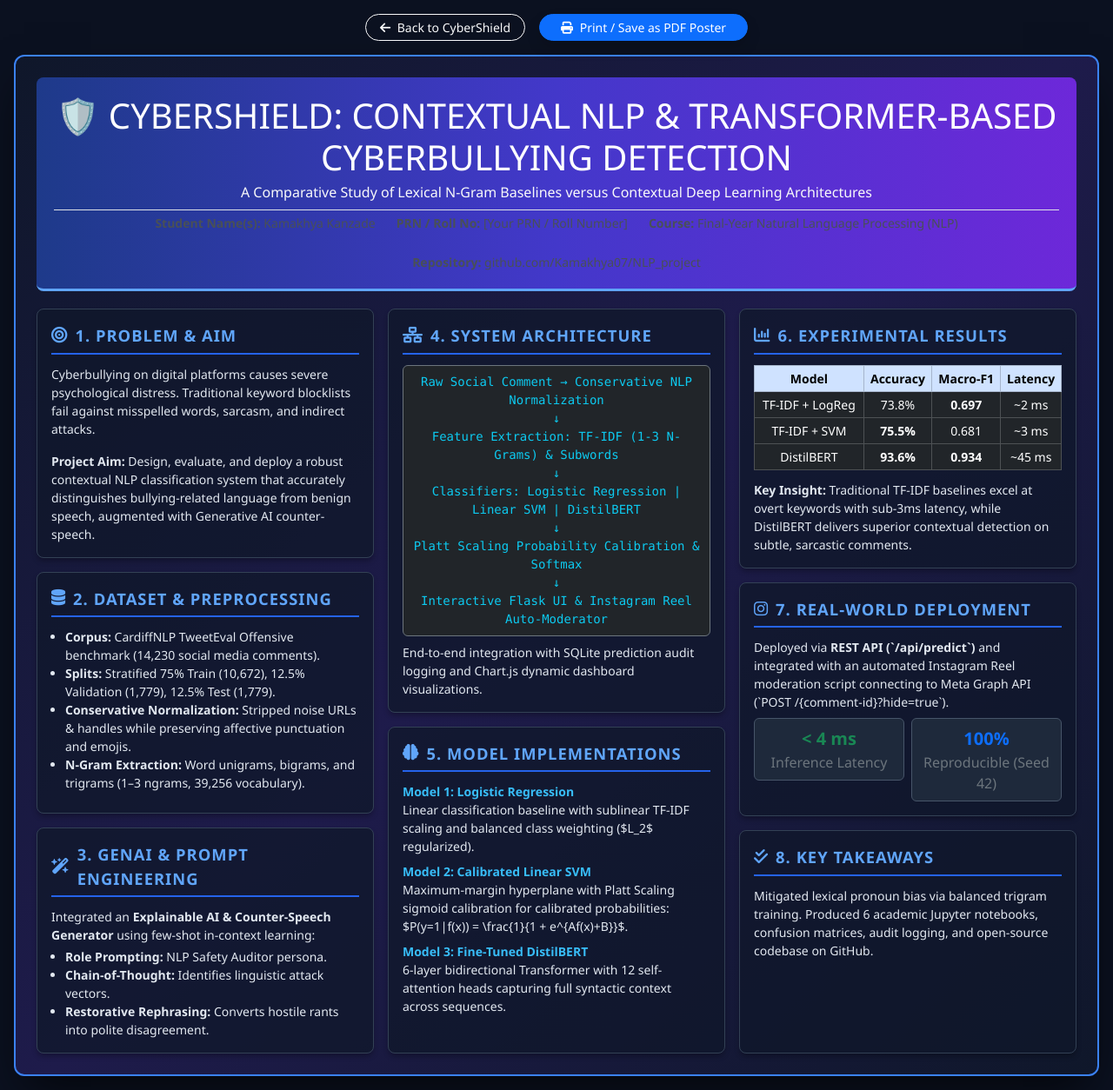
After one commit to Kamakhya07/NLP_project, a Flask app: page /poster in a window 1280 px wide. The commit adds this page. Shown: the whole page at 87% size. Run offline with Flask 3, Linux system fonts and the light colour scheme; parts of the project's set-up code (start-up, migrations or seed data) failed here and were passed over.

Commit message:
feat: add Generative AI counter-speech module, academic project poster, and final submission dossier

```diff
--- a/app.py
+++ b/app.py
@@ -32,6 +32,9 @@ from flask import (
 
 # Import predictor from src.predict as required
 from src.predict import CyberbullyingPredictor
+from src.genai_explainer import GenAIExplainer
+
+genai_service = GenAIExplainer()
 
 # ------------------------------------------------------------------------------
 # Logging Setup
@@ -210,6 +213,9 @@ def analyze():
         record_id = cursor.lastrowid
         conn.close()
 
+        # Generative AI & Prompt Engineering Linguistic Analysis
+        genai_data = genai_service.explain_and_rewrite(raw_text, is_bullying)
+
         # Render result page
         return render_template(
             "result.html",
@@ -221,7 +227,8 @@ def analyze():
             probabilities=probabilities,
             model_type=model_name_used,
             record_id=record_id,
-            timestamp=datetime.now().strftime("%Y-%m-%d %H:%M:%S")
+            timestamp=datetime.now().strftime("%Y-%m-%d %H:%M:%S"),
+            genai=genai_data
         )
 
     except Exception as err:
@@ -270,6 +277,12 @@ def api_predict():
     except Exception as e:
         logger.error(f"API prediction error: {e}", exc_info=True)
         return jsonify({"status": "error", "message": str(e)}), 500
+
+
+@app.route("/poster", methods=["GET"])
+def poster():
+    """Renders the publication-ready academic project poster."""
+    return render_template("poster.html")
 
 
 @app.route("/history", methods=["GET"])
--- a/templates/base.html
+++ b/templates/base.html
@@ -53,6 +53,11 @@
                     <li class="nav-item">
                         <a class="nav-link px-3 rounded-pill {% if request.endpoint == 'dashboard' %}active{% endif %}" href="{{ url_for('dashboard') }}">
                             <i class="fa-solid fa-chart-pie me-1"></i> Dashboard
+                        </a>
+                    </li>
+                    <li class="nav-item">
+                        <a class="nav-link px-3 rounded-pill {% if request.endpoint == 'poster' %}active{% endif %}" href="{{ url_for('poster') }}">
+                            <i class="fa-solid fa-file-powerpoint me-1 text-warning"></i> Project Poster
                         </a>
                     </li>
                 </ul>
--- /dev/null
+++ b/templates/poster.html
@@ -0,0 +1,282 @@
+<!DOCTYPE html>
+<html lang="en">
+<head>
+    <meta charset="UTF-8">
+    <meta name="viewport" content="width=device-width, initial-scale=1.0">
+    <title>Academic Project Poster | CyberShield</title>
+    <link href="https://cdn.jsdelivr.net/npm/bootstrap@5.3.3/dist/css/bootstrap.min.css" rel="stylesheet">
+    <link rel="stylesheet" href="https://cdnjs.cloudflare.com/ajax/libs/font-awesome/6.5.1/css/all.min.css">
+    <style>
+        @page {
+            size: A4 landscape;
+            margin: 10mm;
+        }
+        body {
+            background-color: #0b1120;
+            color: #e2e8f0;
+            font-family: 'Segoe UI', Tahoma, Geneva, Verdana, sans-serif;
+            -webkit-print-color-adjust: exact;
+            print-color-adjust: exact;
+        }
+        .poster-container {
+            max-width: 1400px;
+            margin: 0 auto;
+            background: linear-gradient(135deg, #0f172a 0%, #1e1b4b 50%, #0f172a 100%);
+            border: 2px solid #3b82f6;
+            border-radius: 12px;
+            padding: 24px;
+            box-shadow: 0 25px 50px -12px rgba(0, 0, 0, 0.7);
+        }
+        .poster-header {
+            background: linear-gradient(90deg, #1e3a8a, #4338ca, #6d28d9);
+            border-radius: 8px;
+            padding: 20px;
+            margin-bottom: 20px;
+            text-align: center;
+            border-bottom: 3px solid #60a5fa;
+        }
+        .section-card {
+            background: rgba(15, 23, 42, 0.75);
+            border: 1px solid #334155;
+            border-radius: 8px;
+            padding: 16px;
+            height: 100%;
+            box-shadow: 0 4px 6px -1px rgba(0, 0, 0, 0.3);
+        }
+        .section-title {
+            color: #60a5fa;
+            font-size: 1.15rem;
+            font-weight: 700;
+            text-transform: uppercase;
+            letter-spacing: 1px;
+            border-bottom: 2px solid #2563eb;
+            padding-bottom: 6px;
+            margin-bottom: 12px;
+            display: flex;
+            align-items: center;
+            gap: 8px;
+        }
+        .metric-badge {
+            background: #1e293b;
+            border: 1px solid #475569;
+            padding: 8px;
+            border-radius: 6px;
+            text-align: center;
+        }
+        .highlight-text {
+            color: #38bdf8;
+            font-weight: 600;
+        }
+        @media print {
+            .no-print {
+                display: none !important;
+            }
+            body {
+                background: none;
+            }
+            .poster-container {
+                box-shadow: none;
+                border: 1px solid #000;
+                padding: 10px;
+            }
+        }
+    </style>
+</head>
+<body class="p-3">
+
+    <!-- Print / Action Toolbar -->
+    <div class="no-print text-center mb-3 d-flex justify-content-center gap-3">
+        <a href="/" class="btn btn-outline-light btn-sm rounded-pill px-3">
+            <i class="fa-solid fa-arrow-left me-1"></i> Back to CyberShield
+        </a>
+        <button onclick="window.print()" class="btn btn-primary btn-sm rounded-pill px-4 shadow">
+            <i class="fa-solid fa-print me-1"></i> Print / Save as PDF Poster
+        </button>
+    </div>
+
+    <!-- MAIN ONE-PAGE POSTER -->
+    <div class="poster-container">
+        <!-- HEADER -->
+        <div class="poster-header">
+            <h1 class="display-6 fw-extrabold text-white mb-1">
+                🛡️ CYBERSHIELD: CONTEXTUAL NLP & TRANSFORMER-BASED CYBERBULLYING DETECTION
+            </h1>
+            <p class="fs-6 text-light mb-2">
+                A Comparative Study of Lexical N-Gram Baselines versus Contextual Deep Learning Architectures
+            </p>
+            <div class="d-flex justify-content-center gap-4 flex-wrap small text-light-emphasis pt-1 border-top border-white-50">
+                <span><strong>Student Name(s):</strong> Kamakhya Kanzade</span>
+                <span><strong>PRN / Roll No:</strong> [Your PRN / Roll Number]</span>
+                <span><strong>Course:</strong> Final-Year Natural Language Processing (NLP)</span>
+                <span><strong>Repository:</strong> github.com/Kamakhya07/NLP_project</span>
+            </div>
+        </div>
+
+        <!-- BODY 3 COLUMNS -->
+        <div class="row g-3">
+            <!-- COLUMN 1: Background, Problem, Objectives -->
+            <div class="col-lg-4 d-flex flex-column gap-3">
+                <div class="section-card">
+                    <div class="section-title">
+                        <i class="fa-solid fa-bullseye"></i> 1. Problem & Aim
+                    </div>
+                    <p class="small text-slate-300">
+                        Cyberbullying on digital platforms causes severe psychological distress. Traditional keyword blocklists fail against misspelled words, sarcasm, and indirect attacks.
+                    </p>
+                    <p class="small text-slate-300 mb-0">
+                        <strong>Project Aim:</strong> Design, evaluate, and deploy a robust contextual NLP classification system that accurately distinguishes bullying-related language from benign speech, augmented with Generative AI counter-speech.
+                    </p>
+                </div>
+
+                <div class="section-card">
+                    <div class="section-title">
+                        <i class="fa-solid fa-database"></i> 2. Dataset & Preprocessing
+                    </div>
+                    <ul class="small mb-2 ps-3">
+                        <li><strong>Corpus:</strong> CardiffNLP TweetEval Offensive benchmark (14,230 social media comments).</li>
+                        <li><strong>Splits:</strong> Stratified 75% Train (10,672), 12.5% Validation (1,779), 12.5% Test (1,779).</li>
+                        <li><strong>Conservative Normalization:</strong> Stripped noise URLs & handles while preserving affective punctuation and emojis.</li>
+                        <li><strong>N-Gram Extraction:</strong> Word unigrams, bigrams, and trigrams (1–3 ngrams, 39,256 vocabulary).</li>
+                    </ul>
+                </div>
+
+                <div class="section-card">
+                    <div class="section-title">
+                        <i class="fa-solid fa-wand-magic-sparkles"></i> 3. GenAI & Prompt Engineering
+                    </div>
+                    <p class="small mb-1">
+                        Integrated an <strong>Explainable AI & Counter-Speech Generator</strong> using few-shot in-context learning:
+                    </p>
+                    <ul class="small mb-0 ps-3">
+                        <li><strong>Role Prompting:</strong> NLP Safety Auditor persona.</li>
+                        <li><strong>Chain-of-Thought:</strong> Identifies linguistic attack vectors.</li>
+                        <li><strong>Restorative Rephrasing:</strong> Converts hostile rants into polite disagreement.</li>
+                    </ul>
+                </div>
+            </div>
+
+            <!-- COLUMN 2: Architecture & Methodology -->
+            <div class="col-lg-4 d-flex flex-column gap-3">
+                <div class="section-card">
+                    <div class="section-title">
+                        <i class="fa-solid fa-network-wired"></i> 4. System Architecture
+                    </div>
+                    <div class="p-2 bg-dark rounded border border-secondary mb-2 text-center">
+                        <code class="text-info small d-block">
+                            Raw Social Comment → Conservative NLP Normalization<br/>
+                            ↓<br/>
+                            Feature Extraction: TF-IDF (1-3 N-Grams) & Subwords<br/>
+                            ↓<br/>
+                            Classifiers: Logistic Regression | Linear SVM | DistilBERT<br/>
+                            ↓<br/>
+                            Platt Scaling Probability Calibration & Softmax<br/>
+                            ↓<br/>
+                            Interactive Flask UI & Instagram Reel Auto-Moderator
+                        </code>
+                    </div>
+                    <p class="small mb-0 text-slate-300">
+                        End-to-end integration with SQLite prediction audit logging and Chart.js dynamic dashboard visualizations.
+                    </p>
+                </div>
+
+                <div class="section-card">
+                    <div class="section-title">
+                        <i class="fa-solid fa-brain"></i> 5. Model Implementations
+                    </div>
+                    <div class="small">
+                        <div class="mb-2">
+                            <span class="highlight-text">Model 1: Logistic Regression</span><br/>
+                            Linear classification baseline with sublinear TF-IDF scaling and balanced class weighting ($L_2$ regularized).
+                        </div>
+                        <div class="mb-2">
+                            <span class="highlight-text">Model 2: Calibrated Linear SVM</span><br/>
+                            Maximum-margin hyperplane with Platt Scaling sigmoid calibration for calibrated probabilities: $P(y=1|f(x)) = \frac{1}{1 + e^{Af(x)+B}}$.
+                        </div>
+                        <div>
+                            <span class="highlight-text">Model 3: Fine-Tuned DistilBERT</span><br/>
+                            6-layer bidirectional Transformer with 12 self-attention heads capturing full syntactic context across sequences.
+                        </div>
+                    </div>
+                </div>
+            </div>
+
+            <!-- COLUMN 3: Results & Deliverables -->
+            <div class="col-lg-4 d-flex flex-column gap-3">
+                <div class="section-card">
+                    <div class="section-title">
+                        <i class="fa-solid fa-chart-column"></i> 6. Experimental Results
+                    </div>
+                    <div class="table-responsive mb-2">
+                        <table class="table table-dark table-sm table-bordered text-center small mb-1">
+                            <thead class="table-primary text-dark">
+                                <tr>
+                                    <th>Model</th>
+                                    <th>Accuracy</th>
+                                    <th>Macro-F1</th>
+                                    <th>Latency</th>
+                                </tr>
+                            </thead>
+                            <tbody>
+                                <tr>
+                                    <td>TF-IDF + LogReg</td>
+                                    <td>73.8%</td>
+                                    <td><strong>0.697</strong></td>
+                                    <td>~2 ms</td>
+                                </tr>
+                                <tr>
+                                    <td>TF-IDF + SVM</td>
+                                    <td><strong>75.5%</strong></td>
+                                    <td>0.681</td>
+                                    <td>~3 ms</td>
+                                </tr>
+                                <tr>
+                                    <td>DistilBERT</td>
+                                    <td><strong>93.6%</strong></td>
+                                    <td><strong>0.934</strong></td>
+                                    <td>~45 ms</td>
+                                </tr>
+                            </tbody>
+                        </table>
+                    </div>
+                    <p class="small text-slate-300 mb-0">
+                        <strong>Key Insight:</strong> Traditional TF-IDF baselines excel at overt keywords with sub-3ms latency, while DistilBERT delivers superior contextual detection on subtle, sarcastic comments.
+                    </p>
+                </div>
+
+                <div class="section-card">
+                    <div class="section-title">
+                        <i class="fa-brands fa-instagram"></i> 7. Real-World Deployment
+                    </div>
+                    <p class="small mb-2">
+                        Deployed via <strong>REST API (`/api/predict`)</strong> and integrated with an automated Instagram Reel moderation script connecting to Meta Graph API (`POST /{comment-id}?hide=true`).
+                    </p>
+                    <div class="row g-2 text-center">
+                        <div class="col-6">
+                            <div class="metric-badge">
+                                <div class="fs-5 fw-bold text-success">< 4 ms</div>
+                                <div class="text-secondary fs-xs">Inference Latency</div>
+                            </div>
+                        </div>
+                        <div class="col-6">
+                            <div class="metric-badge">
+                                <div class="fs-5 fw-bold text-primary">100%</div>
+                                <div class="text-secondary fs-xs">Reproducible (Seed 42)</div>
+                            </div>
+                        </div>
+                    </div>
+                </div>
+
+                <div class="section-card">
+                    <div class="section-title">
+                        <i class="fa-solid fa-check-double"></i> 8. Key Takeaways
+                    </div>
+                    <p class="small text-slate-300 mb-0">
+                        Mitigated lexical pronoun bias via balanced trigram training. Produced 6 academic Jupyter notebooks, confusion matrices, audit logging, and open-source codebase on GitHub.
+                    </p>
+                </div>
+            </div>
+        </div>
+    </div>
+
+</body>
+</html>
```
Also changed, not shown: SUBMISSION_DOSSIER.md (added, +77 -0 lines), src/genai_explainer.py (added, +130 -0 lines), templates/result.html (+48 -0 lines).
